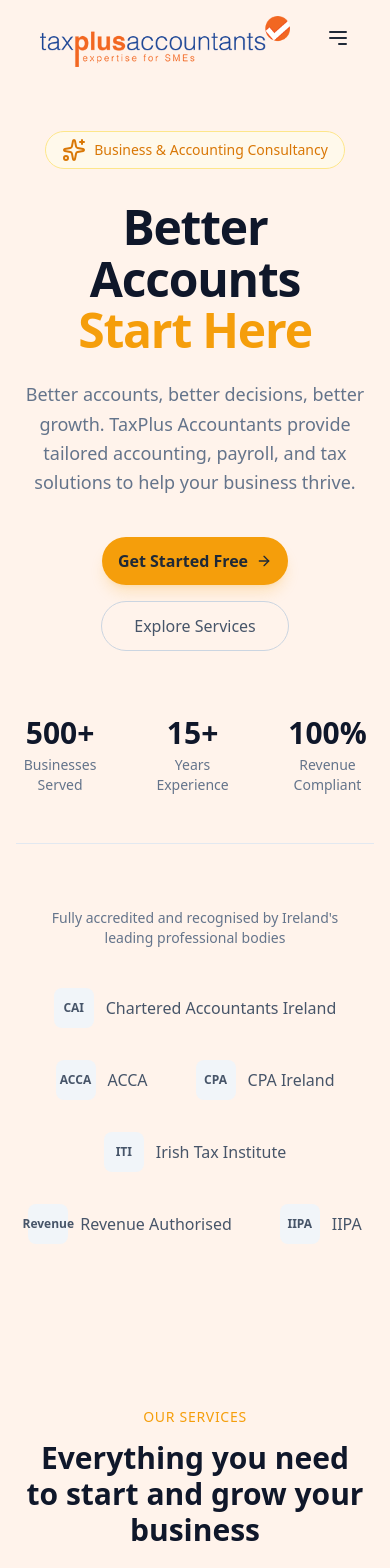
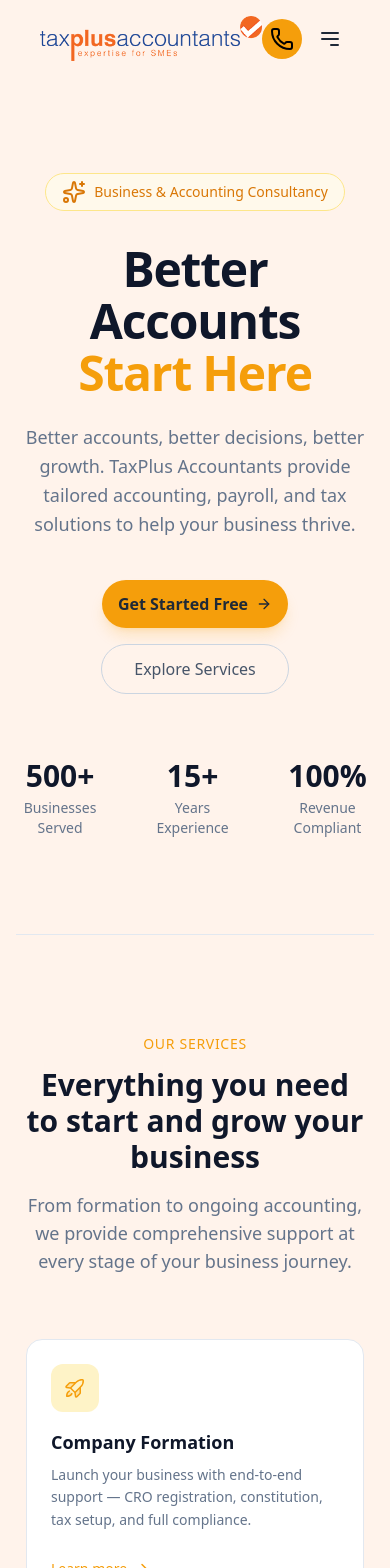
Before and after one commit to grmbyrn/taxplusaccountants, a Next.js app: page / in a window 390 px wide. Shown: the top 1568 px of the page. Built offline with nearby package versions, Linux system fonts and the light colour scheme.

Commit message:
remove accreditations and change contact button in header

```diff
--- a/src/app/page.tsx
+++ b/src/app/page.tsx
@@ -1,6 +1,5 @@
 "use client";
 import Hero from "@/components/Hero";
-import Accreditations from "@/components/Accreditations";
 import Services from "@/components/Services";
 import FAQ from "@/components/FAQ";
 import HowItWorks from "@/components/HowItWorks";
@@ -11,7 +10,6 @@
   return (
     <main>
       <Hero />
-      <Accreditations />
       <Services />
       <HowItWorks />
       <Testimonials />
--- a/src/components/Accreditations.tsx
+++ b/src/components/Accreditations.tsx
@@ -1,6 +1,6 @@
 export default function Accreditations() {
   return (
-    <section className="py-16 border-t border-slate-200 overflow-hidden">
+    <section className="py-24 border-t border-slate-200 overflow-hidden">
       <div className="mx-auto max-w-[1400px] px-2.5 sm:px-6 lg:px-12">
         <p className="text-center text-sm text-slate-500 mb-10 transition-all duration-700 opacity-100 translate-y-0 blur-0">
           Fully accredited and recognised by Ireland&apos;s leading professional
--- a/src/components/ContactUsFloatingButton.tsx
+++ b/src/components/ContactUsFloatingButton.tsx
@@ -23,7 +23,7 @@
     <>
       {showButton && (
         <button
-          className="fixed bottom-6 right-12 z-40 bg-amber-500 hover:bg-amber-600 font-semibold px-6 py-3 rounded-xl shadow-lg transition-all animate-fadeIn"
+          className="fixed bottom-6 right-4 sm:right-12 z-40 bg-amber-500 hover:bg-amber-600 font-semibold px-6 py-3 rounded-xl shadow-lg transition-all animate-fadeIn"
           onClick={() => setOpen(true)}
         >
           Contact Us
--- a/src/components/FAQ.jsx
+++ b/src/components/FAQ.jsx
@@ -33,7 +33,7 @@
 
   return (
     <section className="py-24 border-t border-slate-200 overflow-hidden bg-background">
-      <div className="mx-auto max-w-[1100px] px-2.5 sm:px-6 lg:px-12">
+      <div className="mx-auto max-w-[1400px] px-2.5 sm:px-6 lg:px-12">
         <div className="text-center max-w-2xl mx-auto mb-16 transition-all duration-700 opacity-100 translate-y-0 blur-0">
           <span className="text-sm font-medium text-amber-500 uppercase tracking-wider">
             FAQ
--- a/src/components/Header.tsx
+++ b/src/components/Header.tsx
@@ -5,7 +5,7 @@
 import dynamic from "next/dynamic";
 import Image from "next/image";
 import { useState, useRef, useLayoutEffect, CSSProperties } from "react";
-import { X, ChevronDown, ChevronUp } from "lucide-react";
+import { X, ChevronDown, ChevronUp, Phone } from "lucide-react";
 
 const Header = () => {
   const [isMenuOpen, setMenuOpen] = useState(false);
@@ -65,10 +65,18 @@
             />
           </Link>
         </div>
-        <div className="md:hidden">
+        <div className="md:hidden flex items-center gap-2">
+          <button
+            onClick={() => setContactModalOpen(true)}
+            className="focus:outline-none p-2 rounded-full bg-amber-500 hover:bg-amber-600"
+            aria-label="Contact"
+          >
+            <Phone className="w-6 h-6 text-black" />
+          </button>
           <button
             onClick={() => setMenuOpen(!isMenuOpen)}
-            className="focus:outline-none"
+            className="focus:outline-none p-2"
+            aria-label="Menu"
           >
             {isMenuOpen ? (
               <X className="w-6 h-6" />
--- a/src/components/Hero.tsx
+++ b/src/components/Hero.tsx
@@ -6,8 +6,8 @@
 
 const Hero = () => {
   return (
-    <section id="home" className="pt-12 pb-12">
-      <div className="container mx-auto text-center">
+    <section id="home" className="py-24">
+      <div className="container mx-auto max-w-[1400px] text-center">
         <div className="inline-flex items-center gap-2 rounded-full border border-amber-200 bg-amber-50/80 backdrop-blur-sm px-4 py-1.5 text-sm text-amber-600 mb-8 transition-all duration-700 opacity-100 translate-y-0">
           <StarsIcon />
           Business &amp; Accounting Consultancy
--- a/src/components/HowItWorks.tsx
+++ b/src/components/HowItWorks.tsx
@@ -14,7 +14,7 @@
             Getting started is simple
           </h2>
         </div>
-        <div className="grid md:grid-cols-3 gap-8 lg:gap-12">
+        <div className="grid md:grid-cols-3 gap-8 lg:gap-8">
           {/* Step 1 */}
           <div className="relative transition-all duration-700 ease-out opacity-100 translate-y-0 scale-100">
             <div className="hidden md:block absolute top-10 left-[60%] h-px bg-gradient-to-r from-amber-400 to-transparent transition-all duration-1000 ease-out origin-left w-[80%] opacity-100"></div>
--- a/src/components/Services.tsx
+++ b/src/components/Services.tsx
@@ -8,7 +8,7 @@
 
 const Services = () => {
   return (
-    <section id="services" className="py-24">
+    <section id="services" className="py-24 border-t border-slate-200 overflow-hidden">
       <div className="mx-auto max-w-[1400px] px-2.5 sm:px-6 lg:px-12">
         <div className="text-center max-w-2xl mx-auto mb-16 transition-all duration-700 opacity-100 translate-y-0">
           <span className="text-sm font-medium text-amber-500 uppercase tracking-wider">
@@ -22,7 +22,7 @@
             support at every stage of your business journey.
           </p>
         </div>
-        <div className="grid grid-cols-1 sm:grid-cols-2 lg:grid-cols-3 gap-4">
+        <div className="grid grid-cols-1 sm:grid-cols-2 lg:grid-cols-3 gap-8">
           {/* Card 1 */}
           <ServiceCard
             heading="Company Formation"
--- a/src/components/Testimonials.tsx
+++ b/src/components/Testimonials.tsx
@@ -64,9 +64,9 @@
   return (
     <section
       id="testimonials"
-      className="py-20 bg-background border-t border-slate-200"
+      className="py-24 bg-background border-t border-slate-200"
     >
-      <div className="container mx-auto px-4">
+      <div className="container mx-auto max-w-[1400px] px-4">
         {/* Section Header */}
         <div className="text-center mb-16">
           <span className="text-sm font-medium text-amber-500 uppercase tracking-wider">
```
